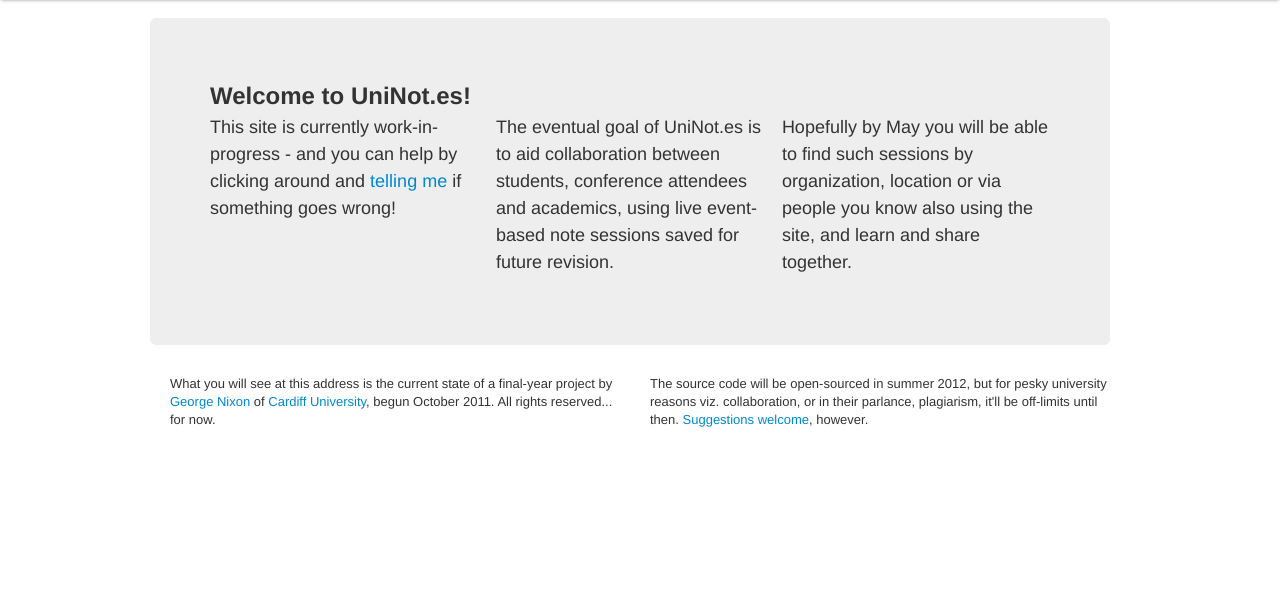
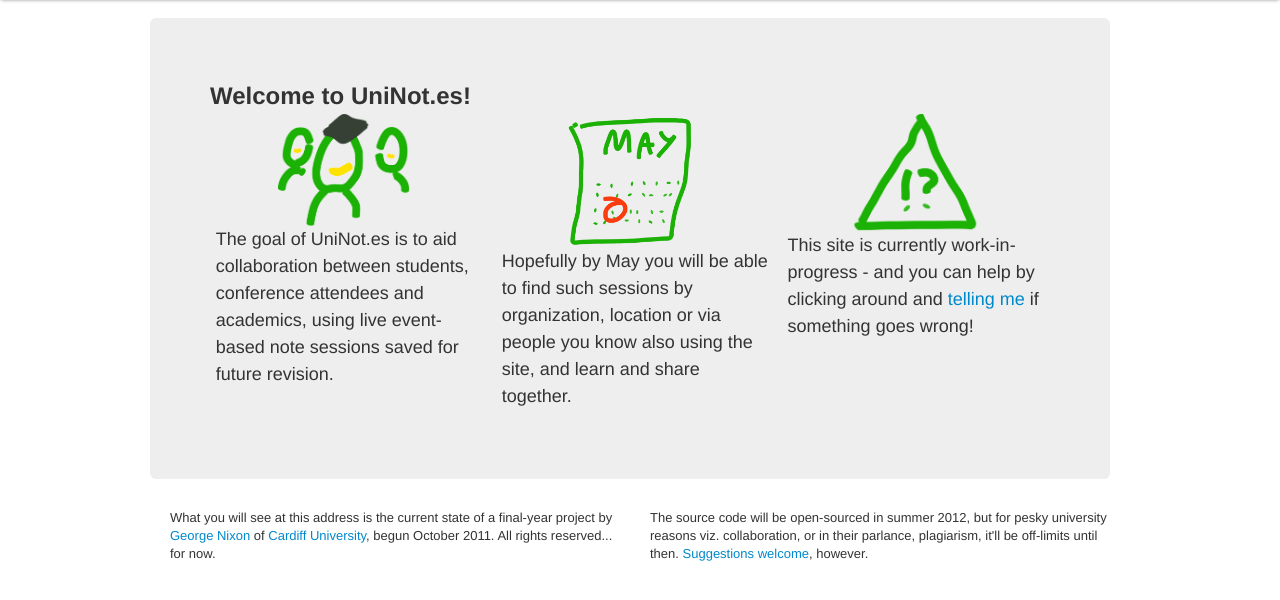
Before and after one commit to pipedreambomb/uninotes, a CakePHP app: the page made by app/views/pages/home.ctp in a window 1280 px wide. Shown: the part 40-640 px from the top of the page. Run offline with PHP 8.4 and a stand-in for CakePHP, Linux system fonts and the light colour scheme; the template is opened without the code that fills it, so the values that code supplies are empty; some libraries are stand-ins or nearby versions.

Commit message:
Added images and tidied up front page.

```diff
--- a/app/views/layouts/default.ctp
+++ b/app/views/layouts/default.ctp
@@ -29,6 +29,7 @@
         echo $this->Html->meta('icon');
 
 	echo $this->Html->css('bootstrap.min');
+	echo $this->Html->css('style');
 //        echo $this->Html->css('cake.generic');
 //        echo $this->Html->css('uninotes');
 	echo $this->Html->script('jquery-1.7.1.min.js'); // Include jQuery library >
--- a/app/views/pages/home.ctp
+++ b/app/views/pages/home.ctp
@@ -3,13 +3,40 @@
 	<h2>Welcome to UniNot.es!</h2>
 	<div class="row-fluid">
 		<div class="span4">
-			<p>This site is currently work-in-progress - and you can help by clicking around and <a href="mailto:g@georgenixon.co.uk">telling me</a> if something goes wrong! </p>
+			<div class="row-fluid">
+				<!-- offset with a gap size 3 units -->
+				<div class="span3">&nbsp;</div>
+				<div class="span6 image-holder ">
+					<? echo $this->Html->image("people.png");  ?>
+				</div>
+				<div class="span12">
+			<p>The goal of UniNot.es is to aid collaboration between students, conference attendees and academics, using live event-based note sessions saved for future revision.</p>
+				</div>
+			</div>
 		</div>
 		<div class="span4">
-			<p>The eventual goal of UniNot.es is to aid collaboration between students, conference attendees and academics, using live event-based note sessions saved for future revision.</p>
+			<div class="row-fluid">
+				<!-- offset with a gap size 3 units -->
+				<div class="span3">&nbsp;</div>
+				<div class="span6 image-holder ">
+					<? echo $this->Html->image("calendar.png");  ?>
+				</div>
+				<div class="span12">
+			<p>Hopefully by May you will be able to find such sessions by organization, location or via people you know also using the site, and learn and share together.</p>
+				</div>
+			</div>
 		</div>
 		<div class="span4">
-			<p>Hopefully by May you will be able to find such sessions by organization, location or via people you know also using the site, and learn and share together.</p>
+			<div class="row-fluid">
+				<!-- offset with a gap size 3 units -->
+				<div class="span3">&nbsp;</div>
+				<div class="span6 image-holder ">
+					<? echo $this->Html->image("caution.png");  ?>
+				</div>
+				<div class="span12">
+					<p>This site is currently work-in-progress - and you can help by clicking around and <a href="mailto:g@georgenixon.co.uk">telling me</a> if something goes wrong! </p>
+				</div>
+			</div>
 		</div>
 	</div>
 </div>
--- /dev/null
+++ b/app/webroot/css/style.css
@@ -0,0 +1,11 @@
+div.image-holder img {
+	width: 100%;
+}
+
+.full-width {
+	width:100%;
+}
+
+.centered {
+	margin: 0 auto;
+}
```
Also changed, not shown: app/webroot/img/calendar.png (added), app/webroot/img/caution.png (added), app/webroot/img/people.png (added).
